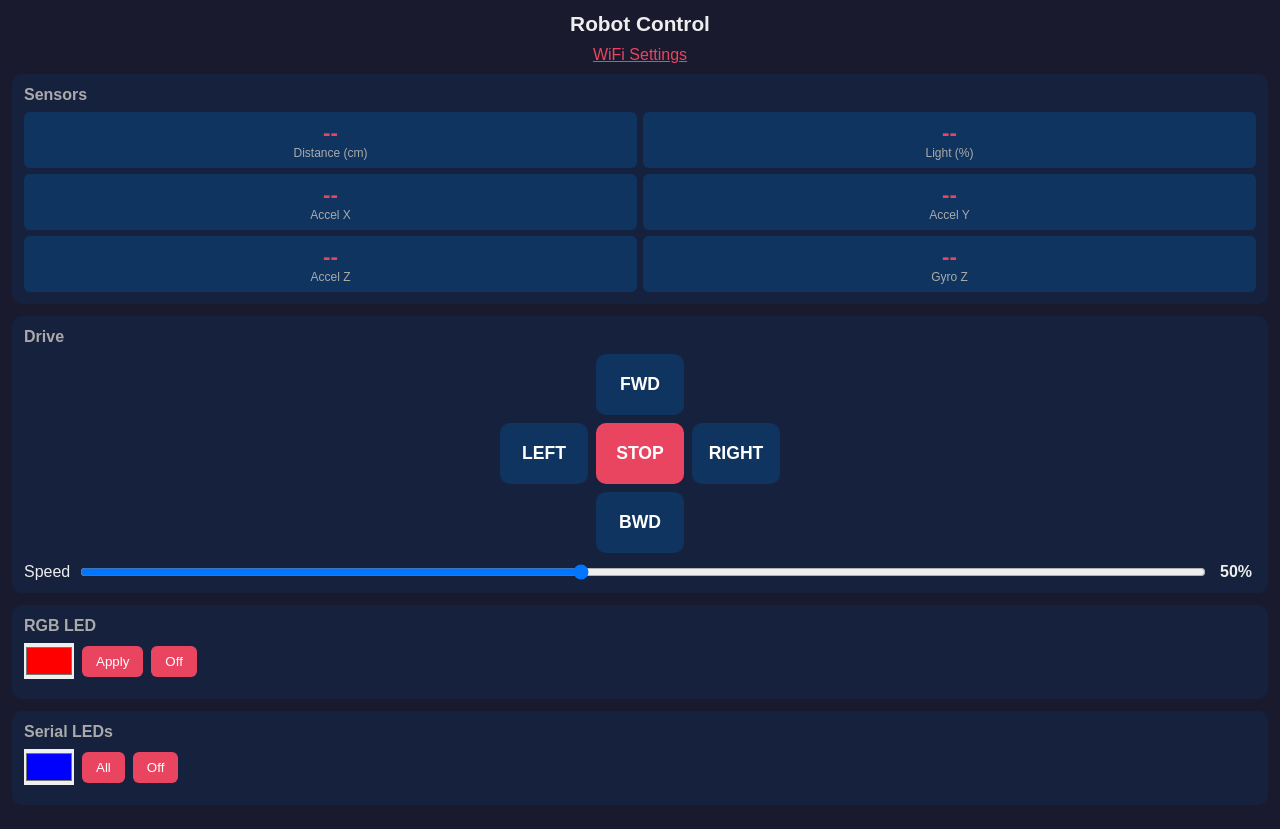
After one commit to gwenaf/RobotUi, a Python web app: template templates/control.html in a window 1280 px wide. The commit adds this page. Run offline with Jinja, Linux system fonts and the light colour scheme; the template is opened without the code that fills it, so the values that code supplies are empty.

Commit message:
Added Robot Control and Wi-Fi scanning features

```diff
--- /dev/null
+++ b/templates/control.html
@@ -0,0 +1,191 @@
+<!DOCTYPE html>
+<html lang="en">
+<head>
+    <meta name="viewport" content="width=device-width, initial-scale=1, user-scalable=no">
+    <title>Robot Control</title>
+    <style>
+        * { box-sizing: border-box; margin: 0; padding: 0; }
+        body { font-family: sans-serif; background: #1a1a2e; color: #eee; padding: 12px; }
+        h1 { text-align: center; font-size: 1.3em; margin-bottom: 10px; }
+        h2 { font-size: 1em; margin-bottom: 8px; color: #aaa; }
+
+        .section { background: #16213e; border-radius: 10px; padding: 12px; margin-bottom: 12px; }
+
+        /* Sensors */
+        .sensors-grid { display: grid; grid-template-columns: 1fr 1fr; gap: 6px; }
+        .sensor-item { background: #0f3460; padding: 8px; border-radius: 6px; text-align: center; }
+        .sensor-item .val { font-size: 1.4em; font-weight: bold; color: #e94560; }
+        .sensor-item .lbl { font-size: 0.75em; color: #aaa; }
+
+        /* D-Pad */
+        .dpad { display: grid; grid-template-areas: ". fwd ." "left stop right" ". bwd .";
+                grid-template-columns: 1fr 1fr 1fr; gap: 8px; max-width: 280px; margin: 0 auto; }
+        .dpad button {
+            padding: 20px 0; border: none; border-radius: 10px; font-size: 1.1em;
+            font-weight: bold; color: #fff; cursor: pointer; touch-action: none;
+            -webkit-user-select: none; user-select: none;
+        }
+        .btn-fwd { grid-area: fwd; background: #0f3460; }
+        .btn-bwd { grid-area: bwd; background: #0f3460; }
+        .btn-left { grid-area: left; background: #0f3460; }
+        .btn-right { grid-area: right; background: #0f3460; }
+        .btn-stop { grid-area: stop; background: #e94560; }
+        .dpad button:active, .dpad button.active { background: #e94560; }
+        .btn-stop:active, .btn-stop.active { background: #ff2e63; }
+
+        /* Speed slider */
+        .speed-row { display: flex; align-items: center; gap: 10px; margin-top: 10px; }
+        .speed-row input[type=range] { flex: 1; }
+        .speed-row .speed-val { min-width: 40px; text-align: center; font-weight: bold; }
+
+        /* LED controls */
+        .led-row { display: flex; gap: 8px; align-items: center; margin-bottom: 8px; flex-wrap: wrap; }
+        .led-row label { min-width: 60px; }
+        .led-row input[type=color] { width: 50px; height: 36px; border: none; cursor: pointer; }
+        .led-row button, .led-off { background: #e94560; color: #fff; border: none;
+                                     padding: 8px 14px; border-radius: 6px; cursor: pointer; }
+    </style>
+</head>
+<body>
+
+<h1>Robot Control</h1>
+<p style="text-align:center;margin-bottom:10px"><a href="/wifi" style="color:#e94560">WiFi Settings</a></p>
+
+<!-- Sensors -->
+<div class="section">
+    <h2>Sensors</h2>
+    <div class="sensors-grid">
+        <div class="sensor-item"><div class="val" id="s-dist">--</div><div class="lbl">Distance (cm)</div></div>
+        <div class="sensor-item"><div class="val" id="s-light">--</div><div class="lbl">Light (%)</div></div>
+        <div class="sensor-item"><div class="val" id="s-ax">--</div><div class="lbl">Accel X</div></div>
+        <div class="sensor-item"><div class="val" id="s-ay">--</div><div class="lbl">Accel Y</div></div>
+        <div class="sensor-item"><div class="val" id="s-az">--</div><div class="lbl">Accel Z</div></div>
+        <div class="sensor-item"><div class="val" id="s-gz">--</div><div class="lbl">Gyro Z</div></div>
+    </div>
+</div>
+
+<!-- Motor control -->
+<div class="section">
+    <h2>Drive</h2>
+    <div class="dpad">
+        <button class="btn-fwd" data-action="forward">FWD</button>
+        <button class="btn-left" data-action="left">LEFT</button>
+        <button class="btn-stop" data-action="stop">STOP</button>
+        <button class="btn-right" data-action="right">RIGHT</button>
+        <button class="btn-bwd" data-action="backward">BWD</button>
+    </div>
+    <div class="speed-row">
+        <label>Speed</label>
+        <input type="range" id="speed" min="10" max="100" value="50">
+        <span class="speed-val" id="speed-val">50%</span>
+    </div>
+</div>
+
+<!-- LED controls -->
+<div class="section">
+    <h2>RGB LED</h2>
+    <div class="led-row">
+        <input type="color" id="rgb-color" value="#ff0000">
+        <button onclick="sendRgb()">Apply</button>
+        <button class="led-off" onclick="sendRgb('#000000')">Off</button>
+    </div>
+</div>
+
+<div class="section">
+    <h2>Serial LEDs</h2>
+    <div class="led-row">
+        <input type="color" id="serial-color" value="#0000ff">
+        <button onclick="sendSerial()">All</button>
+        <button class="led-off" onclick="sendSerial('#000000')">Off</button>
+    </div>
+</div>
+
+<script>
+    var speed = document.getElementById('speed');
+    var speedVal = document.getElementById('speed-val');
+
+    speed.addEventListener('input', function() {
+        speedVal.textContent = speed.value + '%';
+    });
+
+    // --- Motor D-Pad: hold to move, release to stop ---
+    var buttons = document.querySelectorAll('.dpad button');
+    for (var i = 0; i < buttons.length; i++) {
+        (function(btn) {
+            var action = btn.getAttribute('data-action');
+
+            function start(e) {
+                e.preventDefault();
+                btn.classList.add('active');
+                sendMove(action);
+            }
+            function end(e) {
+                e.preventDefault();
+                btn.classList.remove('active');
+                if (action !== 'stop') sendMove('stop');
+            }
+
+            btn.addEventListener('mousedown', start);
+            btn.addEventListener('mouseup', end);
+            btn.addEventListener('mouseleave', end);
+            btn.addEventListener('touchstart', start);
+            btn.addEventListener('touchend', end);
+            btn.addEventListener('touchcancel', end);
+        })(buttons[i]);
+    }
+
+    function sendMove(action) {
+        fetch('/control/move', {
+            method: 'POST',
+            headers: {'Content-Type': 'application/json'},
+            body: JSON.stringify({action: action, speed: parseInt(speed.value)})
+        });
+    }
+
+    // --- Sensors polling ---
+    function updateSensors() {
+        fetch('/control/sensors')
+            .then(function(r) { return r.json(); })
+            .then(function(d) {
+                if (d.distance !== undefined) document.getElementById('s-dist').textContent = d.distance;
+                if (d.light !== undefined) document.getElementById('s-light').textContent = d.light;
+                if (d.ax !== undefined) document.getElementById('s-ax').textContent = d.ax;
+                if (d.ay !== undefined) document.getElementById('s-ay').textContent = d.ay;
+                if (d.az !== undefined) document.getElementById('s-az').textContent = d.az;
+                if (d.gz !== undefined) document.getElementById('s-gz').textContent = d.gz;
+            })
+            .catch(function() {});
+    }
+    setInterval(updateSensors, 600);
+
+    // --- LED controls ---
+    function hexToRgb(hex) {
+        hex = hex.replace('#', '');
+        return {
+            r: parseInt(hex.substring(0, 2), 16),
+            g: parseInt(hex.substring(2, 4), 16),
+            b: parseInt(hex.substring(4, 6), 16)
+        };
+    }
+
+    function sendRgb(override) {
+        var c = hexToRgb(override || document.getElementById('rgb-color').value);
+        fetch('/control/rgb', {
+            method: 'POST',
+            headers: {'Content-Type': 'application/json'},
+            body: JSON.stringify(c)
+        });
+    }
+
+    function sendSerial(override) {
+        var c = hexToRgb(override || document.getElementById('serial-color').value);
+        fetch('/control/serial', {
+            method: 'POST',
+            headers: {'Content-Type': 'application/json'},
+            body: JSON.stringify(c)
+        });
+    }
+</script>
+
+</body>
+</html>
```
Also changed, not shown: components/wifi.py (+23 -0 lines), server.py (+123 -3 lines), templates/wifi.html (+81 -10 lines).
